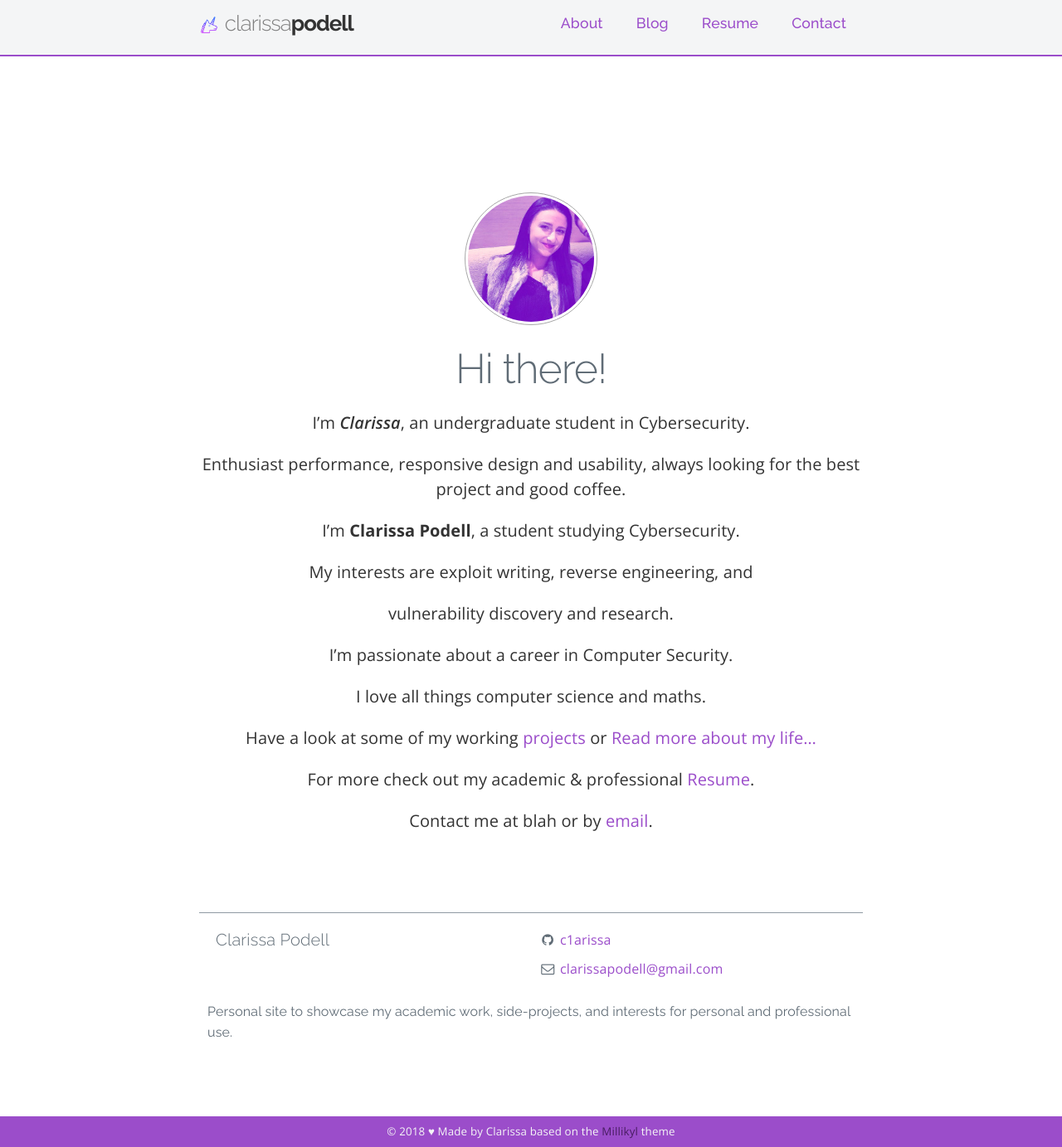
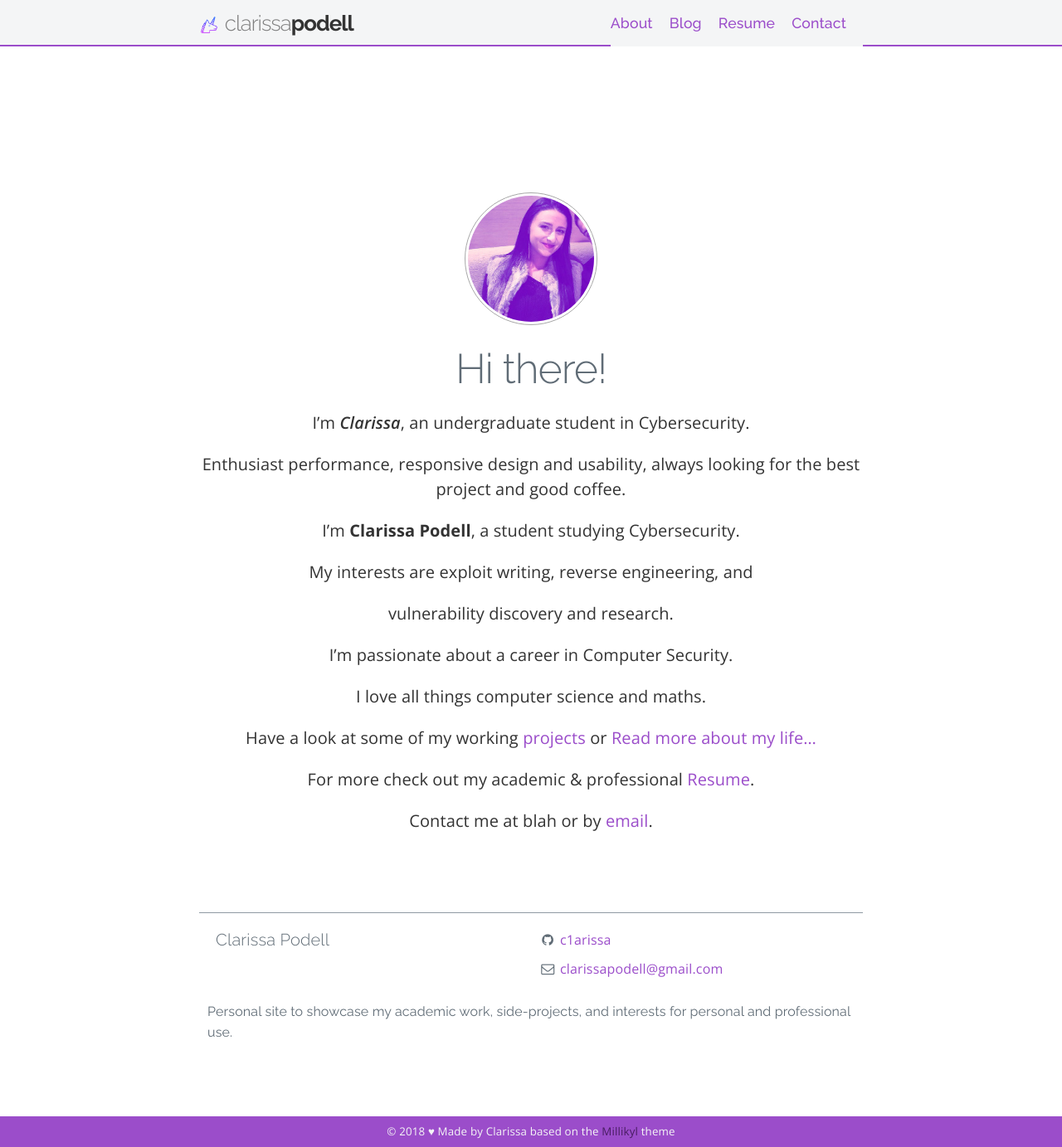
Before and after one commit to c1arissa/c1arissa.github.io, a Jekyll site: the page built from index.md, in a window 1280 px wide and 1383 px high. Shown: the whole window at 83% size. Built offline with Jekyll 4.4.1, drawn with Linux system fonts in a browser that asks for light colours; nearby versions of some CDN libraries; a style sheet for code colours, icons or effects is not loaded.

Commit message:
Update _nav.scss

```diff
--- a/_sass/_nav.scss
+++ b/_sass/_nav.scss
@@ -16,7 +16,7 @@
       position: relative;
       a {
         display: block;
-	padding: 0 20px;
+	padding-right: 20px;
         //padding: 1.375rem 18px 0.8rem;
         //line-height: $nav-height / 2;
 	line-height: $nav-height;
@@ -159,7 +159,7 @@
 	left:0;
 	width: 100%;
 	border-bottom: 2px solid $color-primary;
-	min-height: 56px;
+	height: 56px;
 }
 
 .nav-container {
```
